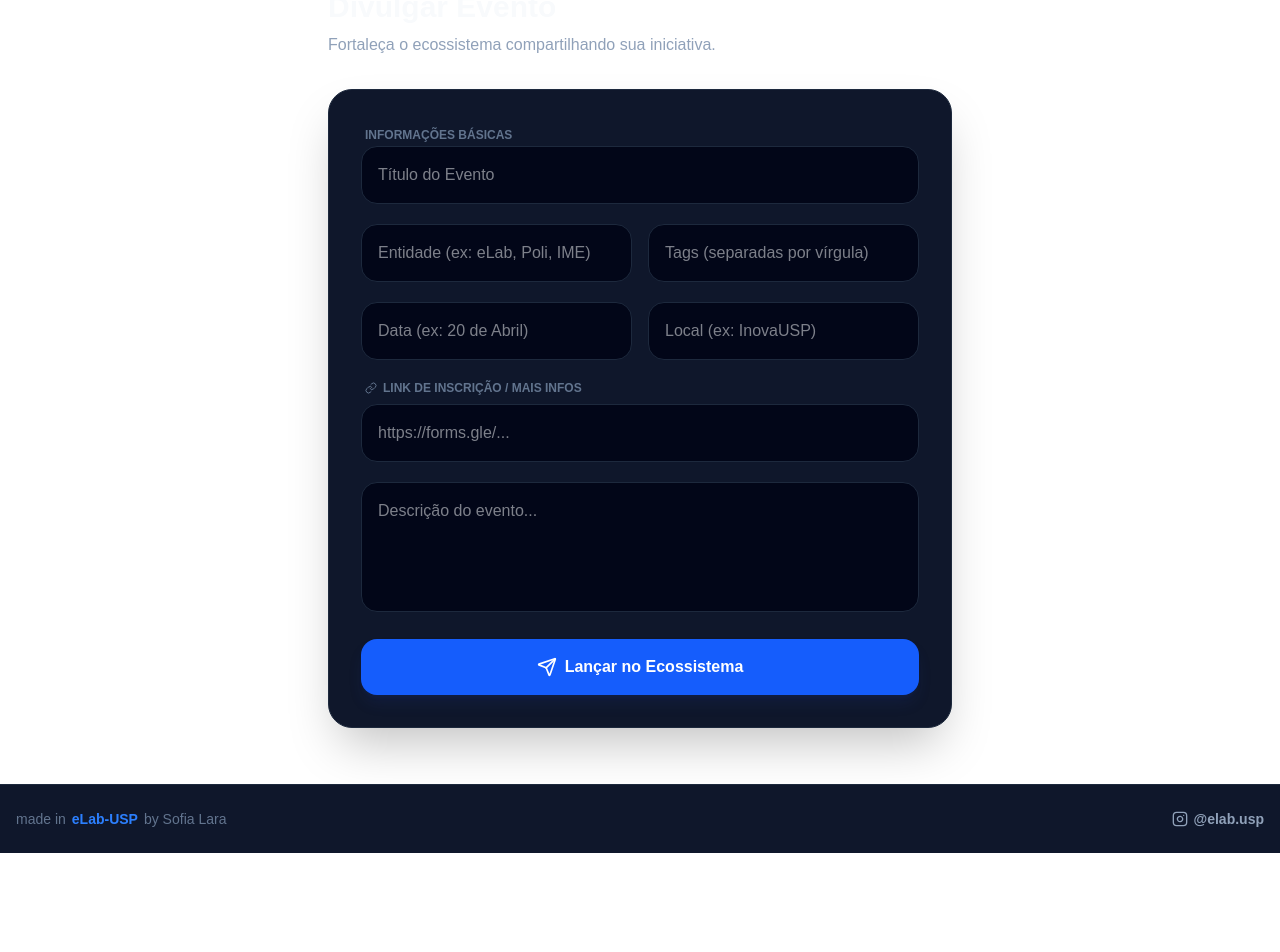
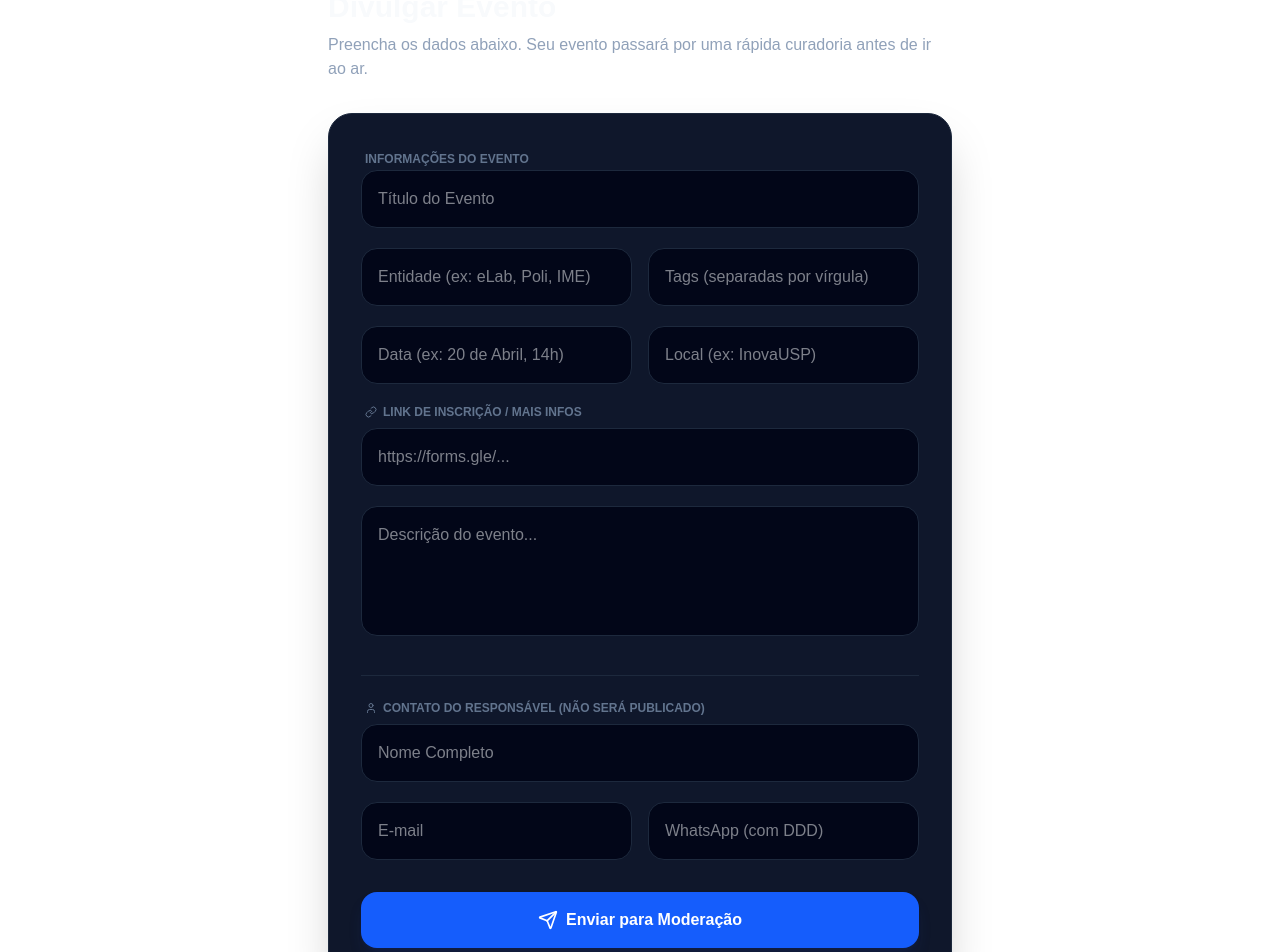
Before and after one commit to cdovaz/bandejo, a Next.js app: page /events/new in a window 1280 px wide. Shown: the part 180-1132 px from the top of the page. Before the commit the page ends 1033 px from the top, so only its background shows below. Built offline with nearby package versions, Linux system fonts and the light colour scheme; no server answers.

Commit message:
Update: adição de campos de responsável no formulário do divulgar evento

```diff
--- a/src/app/events/new/page.tsx
+++ b/src/app/events/new/page.tsx
@@ -3,14 +3,17 @@ import { useState } from "react";
 import { useRouter } from "next/navigation";
 import { collection, addDoc, serverTimestamp } from "firebase/firestore";
 import { db, auth } from "@/lib/firebase";
-import { ArrowLeft, Send, Loader2, Link as LinkIcon } from "lucide-react";
+import { ArrowLeft, Send, Loader2, Link as LinkIcon, User } from "lucide-react";
 import Link from "next/link";
 
 export default function NewEventPage() {
   const router = useRouter();
   const [loading, setLoading] = useState(false);
+
+  // 1. Novos campos adicionados ao estado
   const [formData, setFormData] = useState({
-    title: "", entity: "", date: "", location: "", description: "", tagsRaw: "", href: ""
+    title: "", entity: "", date: "", location: "", description: "", tagsRaw: "", href: "",
+    contactName: "", contactEmail: "", contactPhone: ""
   });
 
   const handleSubmit = async (e: React.FormEvent) => {
@@ -21,8 +24,9 @@ export default function NewEventPage() {
     try {
       const tagsArray = formData.tagsRaw.split(",").map(t => t.trim()).filter(t => t !== "");
 
-      // MUDANÇA AQUI: Alteramos de "events" para "pending_events"
+      // Mantendo o envio para a fila de espera (pending_events)
       await addDoc(collection(db, "pending_events"), {
+        // Dados Públicos
         title: formData.title,
         entity: formData.entity,
         date: formData.date,
@@ -30,13 +34,19 @@ export default function NewEventPage() {
         description: formData.description,
         tags: tagsArray,
         href: formData.href || "#",
+
+        // Dados de Contato Interno (Novo)
+        contactName: formData.contactName,
+        contactEmail: formData.contactEmail,
+        contactPhone: formData.contactPhone,
+
+        // Metadados do Sistema
         createdBy: auth.currentUser.uid,
-        status: "pending", // <-- Marcador útil para o seu painel de admin
+        status: "pending",
         createdAt: serverTimestamp()
       });
 
-      // Como o evento não vai pro ar na hora, é legal dar um aviso de sucesso
-      alert("Evento enviado para análise! Em breve ele aparecerá no feed.");
+      alert("Evento enviado para análise! A moderação entrará em contato se necessário.");
       router.push("/events");
 
     } catch (error) {
@@ -47,17 +57,20 @@ export default function NewEventPage() {
   };
 
   return (
-    <div className="max-w-2xl mx-auto p-6 animate-in fade-in slide-in-from-bottom-4 duration-500">
-      <Link href="/events" className="flex items-center text-slate-400 mb-6 hover:text-slate-100 transition-colors">
+    <div className="max-w-2xl mx-auto p-6 animate-in fade-in slide-in-from-bottom-4 duration-500 pb-12">
+      <Link href="/events" className="flex items-center text-slate-400 mb-6 hover:text-slate-100 transition-colors w-fit">
         <ArrowLeft className="w-4 h-4 mr-2" /> Voltar ao Radar
       </Link>
 
       <h1 className="text-3xl font-black mb-2 text-slate-50">Divulgar Evento</h1>
-      <p className="text-slate-400 mb-8">Fortaleça o ecossistema compartilhando sua iniciativa.</p>
+      <p className="text-slate-400 mb-8">Preencha os dados abaixo. Seu evento passará por uma rápida curadoria antes de ir ao ar.</p>
 
-      <form onSubmit={handleSubmit} className="space-y-5 bg-slate-900 p-8 rounded-3xl border border-slate-800 shadow-2xl">
+      <form onSubmit={handleSubmit} className="bg-slate-900 p-8 rounded-3xl border border-slate-800 shadow-2xl space-y-8">
+
+        {/* --- SEÇÃO 1: DADOS DO EVENTO --- */}
+        <div className="space-y-5">
           <div className="space-y-2">
-          <label className="text-xs font-bold text-slate-500 uppercase ml-1">Informações Básicas</label>
+            <label className="text-xs font-bold text-slate-500 uppercase ml-1">Informações do Evento</label>
             <input required placeholder="Título do Evento" className="w-full p-4 bg-slate-950 border border-slate-800 text-slate-50 rounded-2xl outline-none focus:border-blue-500 transition-all"
                    onChange={e => setFormData({...formData, title: e.target.value})} />
           </div>
@@ -70,7 +83,7 @@ export default function NewEventPage() {
           </div>
 
           <div className="grid grid-cols-1 md:grid-cols-2 gap-4">
-          <input required placeholder="Data (ex: 20 de Abril)" className="w-full p-4 bg-slate-950 border border-slate-800 text-slate-50 rounded-2xl outline-none focus:border-blue-500 transition-all"
+            <input required placeholder="Data (ex: 20 de Abril, 14h)" className="w-full p-4 bg-slate-950 border border-slate-800 text-slate-50 rounded-2xl outline-none focus:border-blue-500 transition-all"
                    onChange={e => setFormData({...formData, date: e.target.value})} />
             <input required placeholder="Local (ex: InovaUSP)" className="w-full p-4 bg-slate-950 border border-slate-800 text-slate-50 rounded-2xl outline-none focus:border-blue-500 transition-all"
                    onChange={e => setFormData({...formData, location: e.target.value})} />
@@ -86,10 +99,31 @@ export default function NewEventPage() {
 
           <textarea required placeholder="Descrição do evento..." rows={4} className="w-full p-4 bg-slate-950 border border-slate-800 text-slate-50 rounded-2xl outline-none focus:border-blue-500 transition-all resize-none"
                     onChange={e => setFormData({...formData, description: e.target.value})} />
+        </div>
 
-        <button type="submit" disabled={loading} className="w-full py-4 bg-blue-600 text-white font-black rounded-2xl hover:bg-blue-500 transition-all flex items-center justify-center gap-2 shadow-lg shadow-blue-900/20 disabled:opacity-50">
-          {loading ? <Loader2 className="animate-spin" /> : <><Send className="w-5 h-5" /> Lançar no Ecossistema</>}
+        {/* --- SEÇÃO 2: DADOS DO RESPONSÁVEL (CONTATO INTERNO) --- */}
+        <div className="pt-6 border-t border-slate-800 space-y-5">
+          <div className="space-y-2">
+            <label className="text-xs font-bold text-slate-500 uppercase ml-1 flex items-center gap-1.5">
+              <User className="w-3 h-3" /> Contato do Responsável (Não será publicado)
+            </label>
+            <input required type="text" placeholder="Nome Completo" className="w-full p-4 bg-slate-950 border border-slate-800 text-slate-50 rounded-2xl outline-none focus:border-blue-500 transition-all"
+                   onChange={e => setFormData({...formData, contactName: e.target.value})} />
+          </div>
+
+          <div className="grid grid-cols-1 md:grid-cols-2 gap-4">
+            <input required type="email" placeholder="E-mail" className="w-full p-4 bg-slate-950 border border-slate-800 text-slate-50 rounded-2xl outline-none focus:border-blue-500 transition-all"
+                   onChange={e => setFormData({...formData, contactEmail: e.target.value})} />
+            <input required type="tel" placeholder="WhatsApp (com DDD)" className="w-full p-4 bg-slate-950 border border-slate-800 text-slate-50 rounded-2xl outline-none focus:border-blue-500 transition-all"
+                   onChange={e => setFormData({...formData, contactPhone: e.target.value})} />
+          </div>
+        </div>
+
+        {/* BOTÃO SUBMIT */}
+        <button type="submit" disabled={loading} className="w-full mt-4 py-4 bg-blue-600 text-white font-black rounded-2xl hover:bg-blue-500 transition-all flex items-center justify-center gap-2 shadow-lg shadow-blue-900/20 disabled:opacity-50">
+          {loading ? <Loader2 className="animate-spin" /> : <><Send className="w-5 h-5" /> Enviar para Moderação</>}
         </button>
+
       </form>
     </div>
   );
```
Lines whose indentation alone changed are shown as unchanged.
